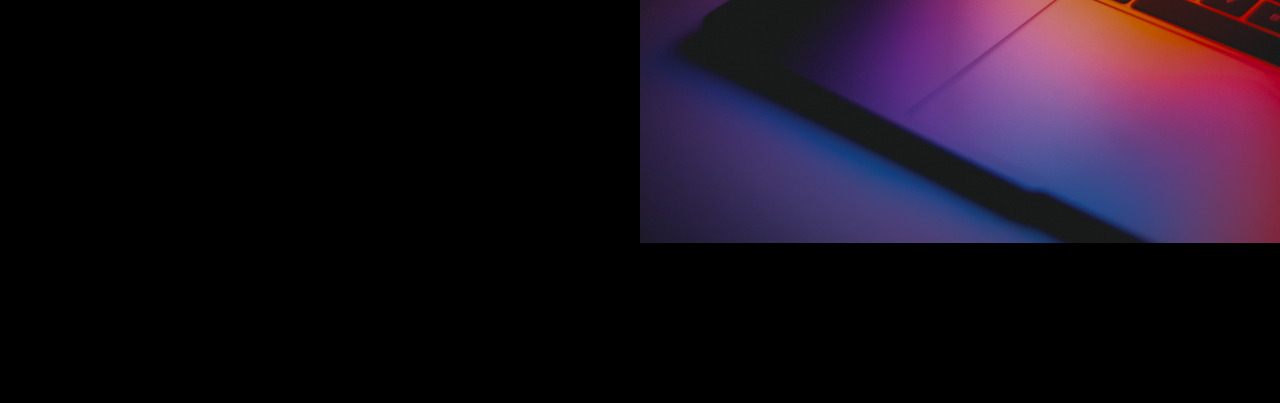
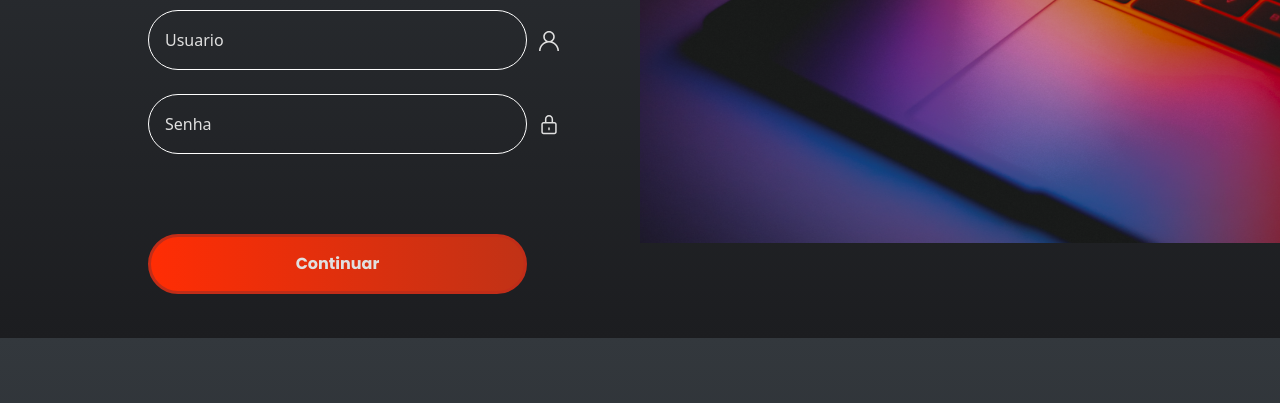
Before and after one commit to VitorCSF/DesafioLogin, a plain HTML site: page index.html in a window 1280 px wide. Shown: the part 397-800 px from the top of the page. Drawn offline with nearby package versions, Linux system fonts and the light colour scheme.

Commit message:
Adicionando o Formulário e Degradês de Fundo + Comentários

```diff
--- a/index.html
+++ b/index.html
@@ -16,7 +16,7 @@
 
 </head>
 
-<body class="scroll__login">
+<body class="scroll__login cor-de-fundo__login">
 
     <main class="scroll__login">
 
@@ -37,6 +37,22 @@
                     </p>
 
                 </article>
+
+            <form class="margem__superior-form">
+
+                <p class="rotulo__login">Login</p>
+
+                <input type="text borda__login" id="usuario"placeholder="Usuario" class="mt-2 espacamento__texto"> <img src="./img/Icone_Usuario.svg" alt="Ícone de Usuário" class="tamanho__icone">
+
+                <br>
+
+                <input type="password" id="senha" placeholder="Senha" class="mt-4 espacamento__texto" > <img src="./img/Icone_Cadeado.svg" alt="Ícone de Cadeado" class="tamanho__icone">
+
+                <br>
+
+                <input type="submit" value="Continuar" class="margem__botao custom__botao-continuar">
+
+            </form>
 
             </div>
 
--- a/styles/style.css
+++ b/styles/style.css
@@ -1,7 +1,11 @@
+/* Declaração de Variáveis Raiz */
+
 :root {
 
     --cor-primaria: #E0E0E0;
     --cor-secundaria: #222222;
+    --degrade-preto: linear-gradient(180deg, #33383D 0%, #1C1D20 100%);
+    --degrade-vermelho: linear-gradient(90deg, #FF2D04 0%, #C13216 100%);
     --cor-branca: #FFFFFF;
     --cor-amarela: #E9B425;
     --cor-vermelha: #C12D18;
@@ -10,12 +14,23 @@
 
 }
 
+/* Propriedades gerais do Body */
+
+
 body {
 
     color: var(--cor-primaria);
-    background-color: black;
     font-weight: 400;
     font-size: 16px;
+
+}
+
+/* Customização da Página, no geral */
+
+
+.cor-de-fundo__login {
+
+    background-image: var(--degrade-preto);
 
 }
 
@@ -29,9 +44,11 @@ body {
 .alinhamento__login {
 
     padding-left: 12.5vw;
-    padding-top: 8vw;
+    padding-top: 7vw;
 
 }
+
+/* Estilo do Titulo e Texto do Login */
 
 .titulo__login {
 
@@ -46,6 +63,8 @@ body {
 
 }
 
+/* Customização da Imagem do lado Direito */
+
 .imagem__login {
 
     position: absolute;
@@ -56,3 +75,79 @@ body {
     height: 50vw;
 
 }
+
+/* Propriedades do input */
+
+input {
+
+    width: 379px;
+    height: 60px;
+    background: transparent;
+    border-radius: 50px;
+    border: 1px solid var(--cor-branca);
+    color: var(--cor-primaria);
+
+}
+
+input::placeholder {
+
+    color: var(--cor-primaria);
+
+}
+
+input:focus::-webkit-input-placeholder {
+
+    color: transparent;
+
+}
+
+input:-webkit-autofill,
+input:-webkit-autofill:focus {
+  transition: background-color 600000s 0s, color 600000s 0s;
+}
+
+/* Customizando todo o Formulário e Ícones */
+
+.margem__superior-form {
+
+    margin-top: 7em;
+
+}
+
+.rotulo__login {
+
+
+    font-family: var(--fonte-poppins);
+    font-size: 30px;
+
+}
+
+.tamanho__icone {
+
+    margin-left: .5em;
+    width: 20px;
+    height: 20px;
+
+}
+
+.espacamento__texto {
+
+    padding-left: 1em;
+
+}
+
+.margem__botao {
+
+    margin-top: 5em;
+    margin-bottom: 2.8em;
+
+}
+
+.custom__botao-continuar {
+
+    border: 3px solid var(--cor-vermelha);
+    background-image: var(--degrade-vermelho);
+    font-weight: bold;
+    font-family: var(--fonte-poppins);
+
+}
```
Lines whose indentation alone changed are shown as unchanged.
